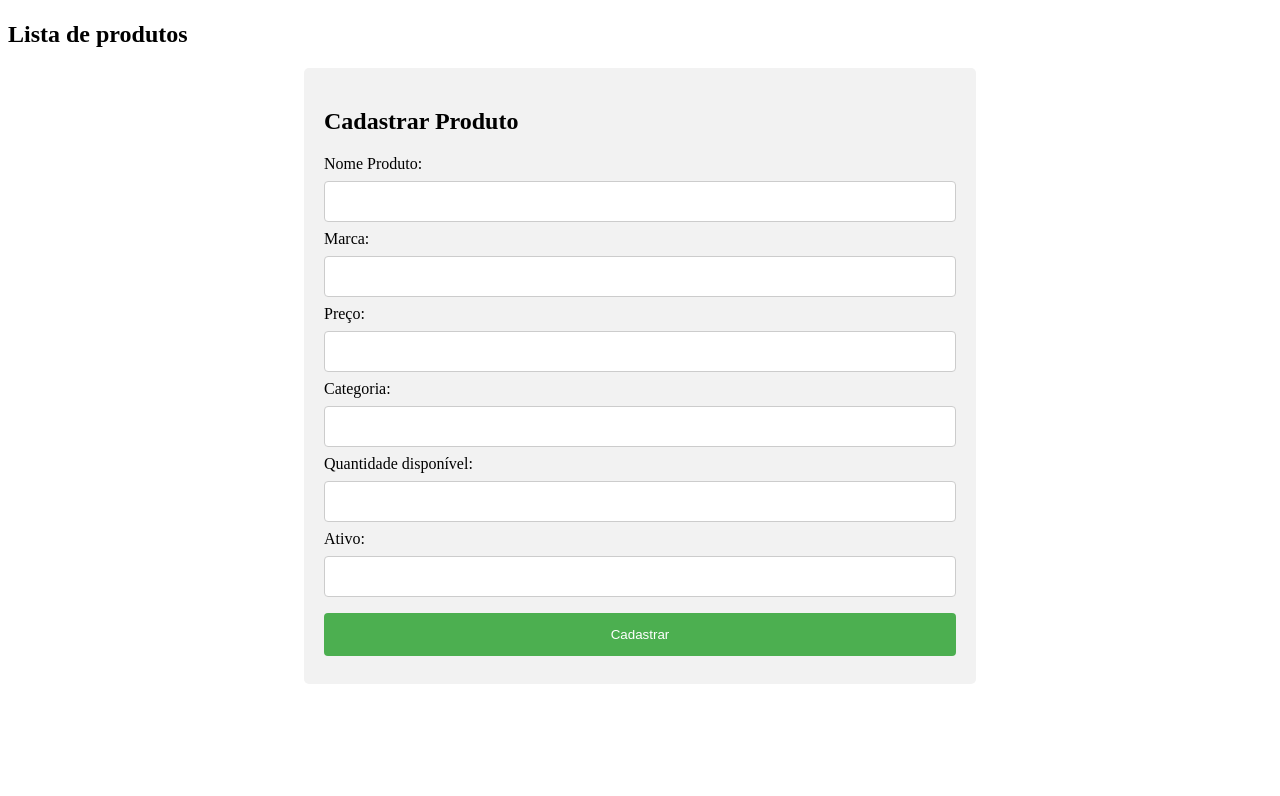
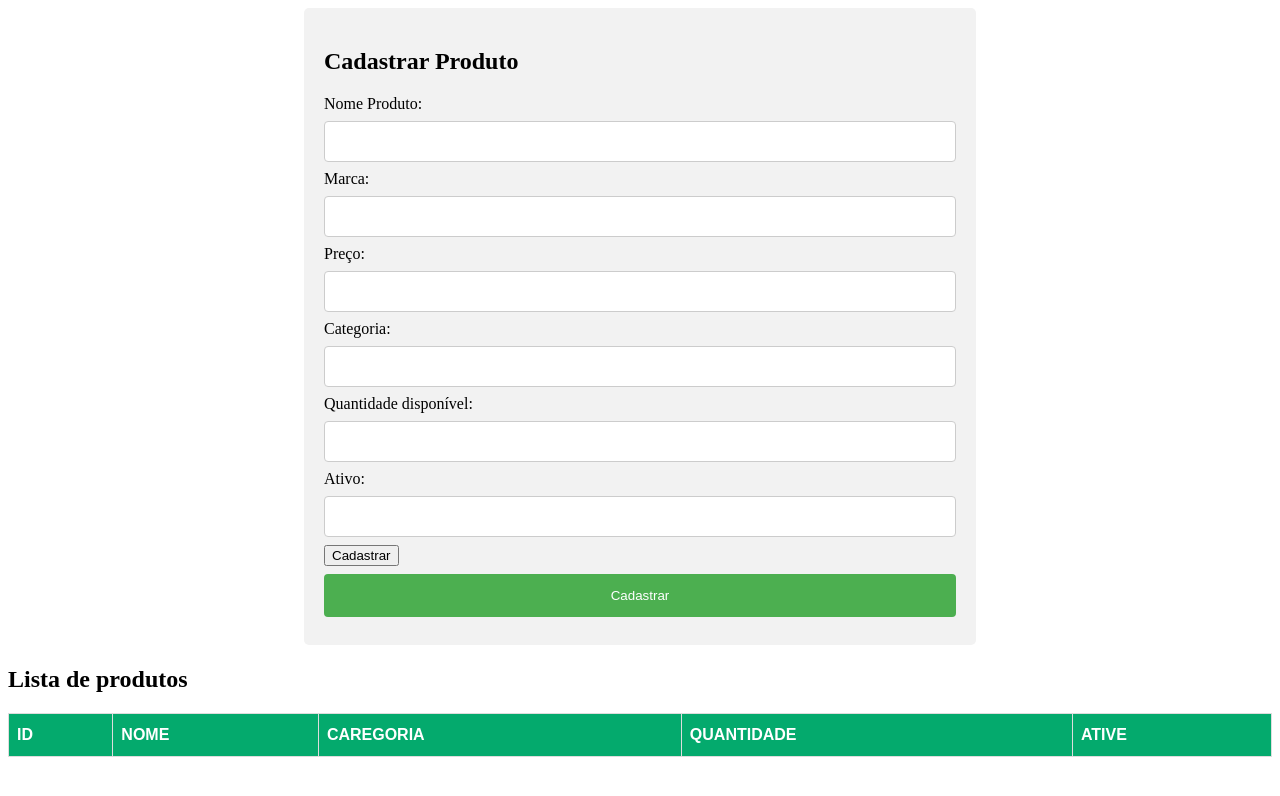
Before and after one commit to yagosant/crud-ts, a website with bundled scripts: page index.html in a window 1280 px wide. Built offline with nearby package versions, Linux system fonts and the light colour scheme.

Commit message:
fix: sobe a3e

```diff
--- a/index.html
+++ b/index.html
@@ -8,18 +8,11 @@
     <title>Curso TypeScript - Crud</title>
   </head>
   <body>
-    <h1 id="title"></h1>
 
-    <main >
-    <h2>Lista de produtos</h2>
-    <ul id="product-list">
-
-    </ul>
-    </main>
 
     <div class="create-product-div">
       <h2>Cadastrar Produto</h2>
-      <form action="" method="post" id="create-product">
+      <form action="" method="post" id="create-product" class="create-product">
         <label for="name">Nome Produto:</label>
         <input type="text" name="name" id="name">
         <label for="brand">Marca:</label>
@@ -33,12 +26,34 @@
         <label for="active">Ativo:</label>
         <input type="text" name="active" id="brand">
 
-
-        <input type="submit" id = "cadastrar" value="Cadastrar">
+        <button type="submit" id = "cadastrar">Cadastrar</button>
+          <input type="submit" id = "cadastrar" value="Cadastrar">
       </form>
     </div>
 
+    <h1 id="title"></h1>
 
+    <main >
+    <h2>Lista de produtos</h2>
+   <!--  <ul id="product-list"> -->
+      <table id="customers">
+        <tr>
+          <th>ID</th>
+          <th>NOME</th>
+          <th>CAREGORIA</th>
+          <th>QUANTIDADE </th>
+          <th>ATIVE</th>
+
+        </tr>
+        <tr id="product-list">
+          <!-- <td>Alfreds Futterkiste</td>
+          <td>Maria Anders</td>
+          <td>Germany</td>  -->
+        </tr>
+      </table>
+
+    </ul>
+    </main>
 
 
 
--- a/script/index.js
+++ b/script/index.js
@@ -13,7 +13,7 @@ var nameProduct = document.getElementById('name'); //defino o tipo da variavel u
 var brandProduct = document.getElementById('brand');
 var priceProduct = document.getElementById('price');
 //criando um prod mockado para testar o retorno no localstorage
-var product = {
+/* const product = {
     id: 1,
     name: 'feijao',
     brand: 'Tio Joao',
@@ -21,15 +21,24 @@ var product = {
     category: 'Food',
     active: true,
     quantity: 200
-};
+
+}; */
 //add eventos
-cadastrar === null || cadastrar === void 0 ? void 0 : cadastrar.addEventListener('click', function () {
-    cadastrarClick;
+/* cadastrar?.addEventListener('click',function () {
+    cadastrarClick
 });
+
 //
 function cadastrarClick() {
-    console.log('Ola eu to na index ts');
-    createProduct === null || createProduct === void 0 ? void 0 : createProduct.addEventListener("submit", ViewInstance.ListenClickButton);
+
+   console.log('Ola eu to na index ts');
+
+    (createProduct as HTMLFormElement)?.addEventListener("submit", ViewInstance.ListenClickButton);
     ModelInstance.saveProductToLocalStorage(product);
-}
-cadastrarClick();
+
+} */
+//função auto invocada ela é lida e invocada
+//ViewInstance.renderProduct({})();
+(function start() {
+    ViewInstance.handleAddEventListener();
+})();
--- a/script/view.js
+++ b/script/view.js
@@ -17,6 +17,23 @@ var View = /** @class */ (function () {
         event.preventDefault();
         alert("oiee");
     };
+    //função de listagem
+    View.prototype.handleAddEventListener = function () {
+        var addButtonElement = document.getElementById('cadastrar');
+        var formElement = document.getElementById('create-product');
+        addButtonElement.addEventListener('submit', function (event) {
+            //vai receber um default o obj evento, impede que ele carregue novamente
+            event === null || event === void 0 ? void 0 : event.preventDefault();
+            console.log(event);
+        });
+        /* (addButtonElement as HTMLFormElement).addEventListener('formdata', (event: FormDataEvent) => {
+            //pega os dados
+            alert('Lula');
+            console.log(event);
+
+        }); */
+    };
+    ;
     return View;
 }());
 export default View;
--- a/style/style.css
+++ b/style/style.css
@@ -30,3 +30,26 @@
     background-color: #f2f2f2;
     padding: 20px;
 }
+
+#customers {
+    font-family: Arial, Helvetica, sans-serif;
+    border-collapse: collapse;
+    width: 100%;
+  }
+
+  #customers td, #customers th {
+    border: 1px solid #ddd;
+    padding: 8px;
+  }
+
+  #customers tr:nth-child(even){background-color: #f2f2f2;}
+
+  #customers tr:hover {background-color: #ddd;}
+
+  #customers th {
+    padding-top: 12px;
+    padding-bottom: 12px;
+    text-align: left;
+    background-color: #04AA6D;
+    color: white;
+  }
```
Also changed, not shown: script/index.ts (+9 -5 lines), script/view.ts (+22 -0 lines).
